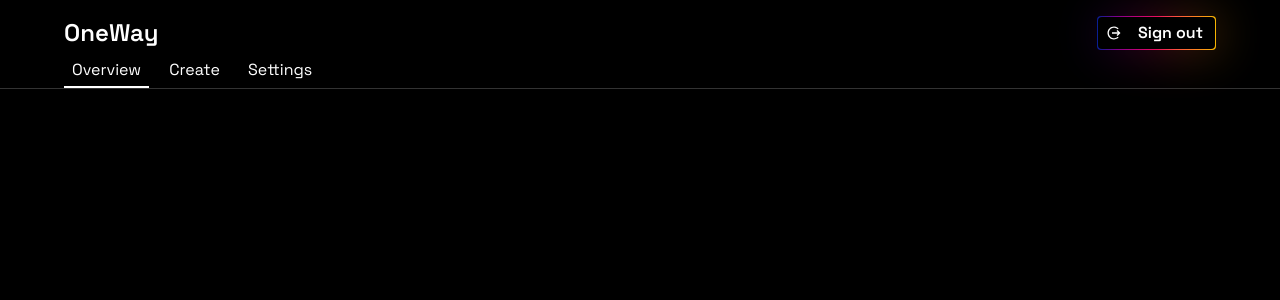
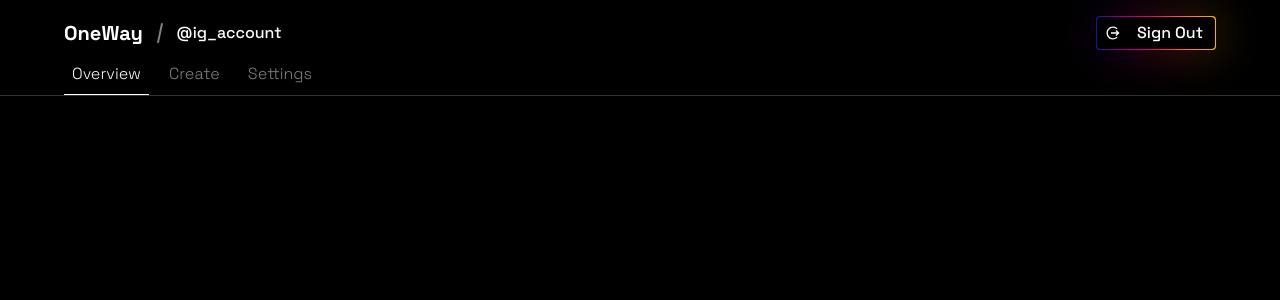
Before and after one commit to ishaan1013/oneway, a Next.js app: page /dashboard in a window 1280 px wide. Shown: the top 300 px of the page. Built offline with nearby package versions, Linux system fonts and the light colour scheme; no server answers; sample sign-in values are in the browser's storage.

Commit message:
dashboard styling

```diff
--- a/components/landing/loginButton.tsx
+++ b/components/landing/loginButton.tsx
@@ -12,10 +12,10 @@ const LoginButton = () => {
         <div className="custom-gradient group relative z-10 rounded p-[1px]">
           <div className="custom-gradient absolute -z-10 h-full w-full opacity-30 blur-xl duration-200 group-hover:opacity-70"></div>
           <button
-            className="relative flex select-none items-center rounded bg-black py-1 pl-2 pr-3 font-semibold"
+            className="relative flex select-none items-center rounded bg-black py-1 pl-2 pr-3 font-medium"
             onClick={() => signOut()}>
             <IoMdLogOut className="mr-4" />
-            Sign out
+            Sign Out
           </button>
         </div>
       </>
--- a/pages/dashboard/index.tsx
+++ b/pages/dashboard/index.tsx
@@ -5,6 +5,7 @@ import Link from "next/link"
 import { getSession } from "next-auth/react"
 import { GetServerSideProps } from "next"
 
+import { CgFormatSlash } from "react-icons/cg"
 import LoginButton from "../../components/landing/loginButton"
 
 const Home = () => {
@@ -24,39 +25,51 @@ const Home = () => {
 
         <nav className="fixed top-0 w-screen border-b-[1px] border-white/20 bg-black/50 px-16 pt-4 backdrop-blur-md">
           <div className="flex w-full items-center justify-between">
-            <Link
-              href="/dashboard"
-              className="select-none text-2xl font-semibold">
-              OneWay
-            </Link>
+            <div className="flex items-center">
+              <Link href="/dashboard" className="select-none text-xl font-bold">
+                OneWay
+              </Link>
+
+              <div className="mx-4 h-5 w-[1.5px] rotate-12 bg-white/50" />
+
+              <p className="font-medium">@ig_account</p>
+            </div>
 
             <LoginButton />
           </div>
 
-          <ul className="mt-2 list-none space-x-3">
+          <ul className="mt-3 list-none space-x-3">
             <li
               className={`inline-block ${
                 router.pathname == "/dashboard"
-                  ? "border-b-[2px] border-white"
+                  ? "border-b-[1px] border-white"
                   : ""
               }
-                 pb-1 duration-200`}>
+                 pb-2 duration-200`}>
               <Link
                 href="/dashboard"
-                className={`rounded px-2 py-[3px] duration-200 hover:bg-white/[0.15]`}>
+                className={`rounded px-2 py-1 font-light duration-200 ${
+                  router.pathname == "/dashboard"
+                    ? "opacity-100 hover:bg-white/[0.15]"
+                    : "opacity-50 hover:bg-white/20 hover:opacity-80"
+                }`}>
                 Overview
               </Link>
             </li>
             <li
               className={`inline-block ${
                 router.pathname == "/dashboard/create"
-                  ? "border-b-[2px] border-white"
+                  ? "border-b-[1px] border-white"
                   : ""
               }
-                 pb-1 duration-200`}>
+                 pb-2 duration-200`}>
               <Link
                 href="/dashboard/create"
-                className={`rounded px-2 py-[3px] duration-200 hover:bg-white/[0.15]`}>
+                className={`rounded px-2 py-1 font-light duration-200 ${
+                  router.pathname == "/dashboard/create"
+                    ? "opacity-100 hover:bg-white/[0.15]"
+                    : "opacity-50 hover:bg-white/20 hover:opacity-80"
+                }`}>
                 Create
               </Link>
             </li>
@@ -66,10 +79,14 @@ const Home = () => {
                   ? "border-b-[2px] border-white"
                   : ""
               }
-                 pb-1 duration-200`}>
+                 pb-2 duration-200`}>
               <Link
                 href="/dashboard/settings"
-                className={`rounded px-2 py-[3px] duration-200 hover:bg-white/[0.15]`}>
+                className={`rounded px-2 py-1 font-light duration-200 ${
+                  router.pathname == "/dashboard/settings"
+                    ? "opacity-100 hover:bg-white/[0.15]"
+                    : "opacity-50 hover:bg-white/20 hover:opacity-80"
+                }`}>
                 Settings
               </Link>
             </li>
```
